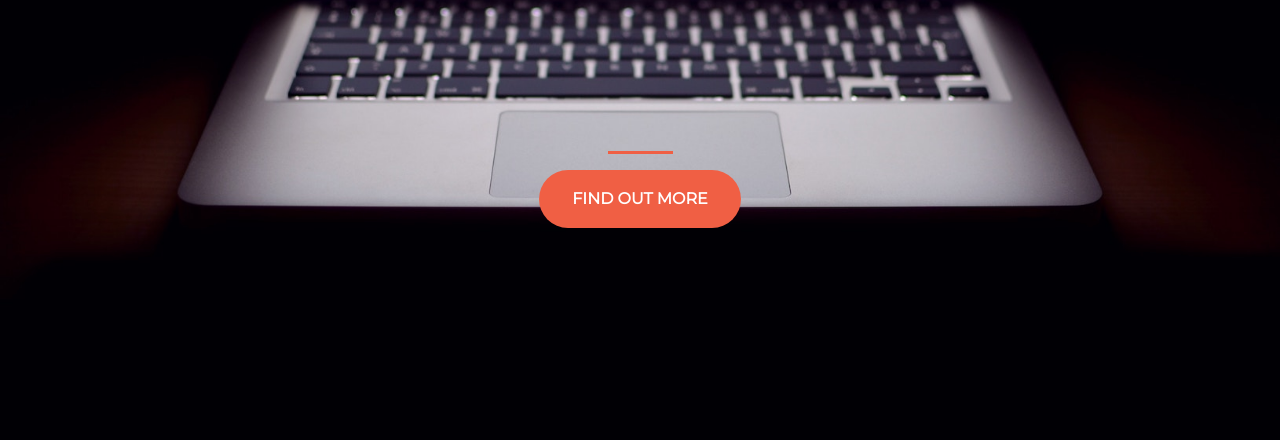
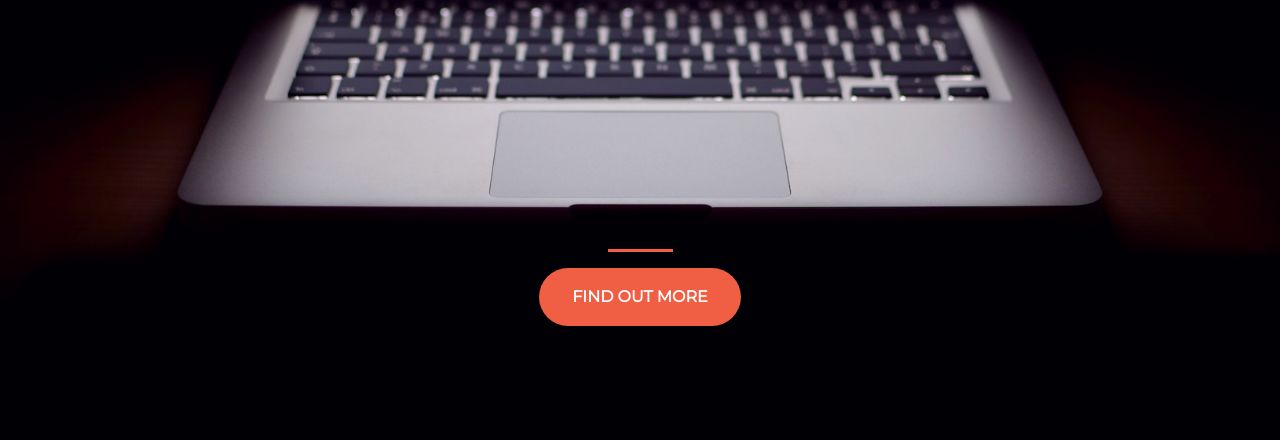
Before and after one commit to Borrisson/first-website-test, a plain HTML site: page index.html in a window 1280 px wide. Shown: the part 360-800 px from the top of the page. Drawn offline with nearby package versions, Linux system fonts and the light colour scheme.

Commit message:
Update style.css

```diff
--- a/style.css
+++ b/style.css
@@ -19,8 +19,8 @@ hr {
 .container {
 	margin-right: auto;
     margin-left: auto;
-    padding-left: 250px;
-    padding-right: 250px;
+    padding-left: 450px;
+    padding-right: 450px;
 
 }
 
@@ -49,5 +49,5 @@ hr {
 
 
 .buffer {
-	height: 10rem;
+	height: 15rem;
 }
```
